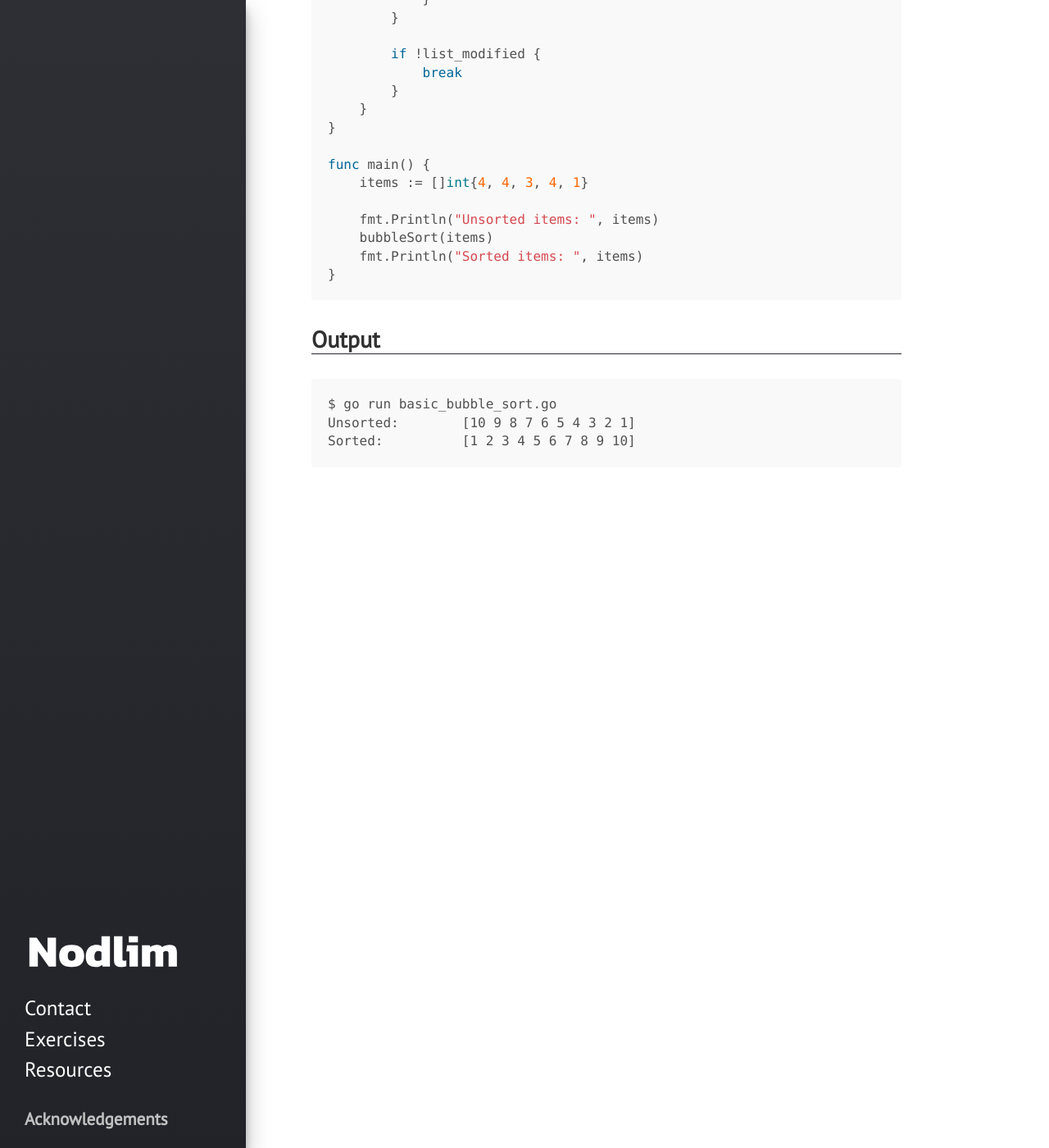
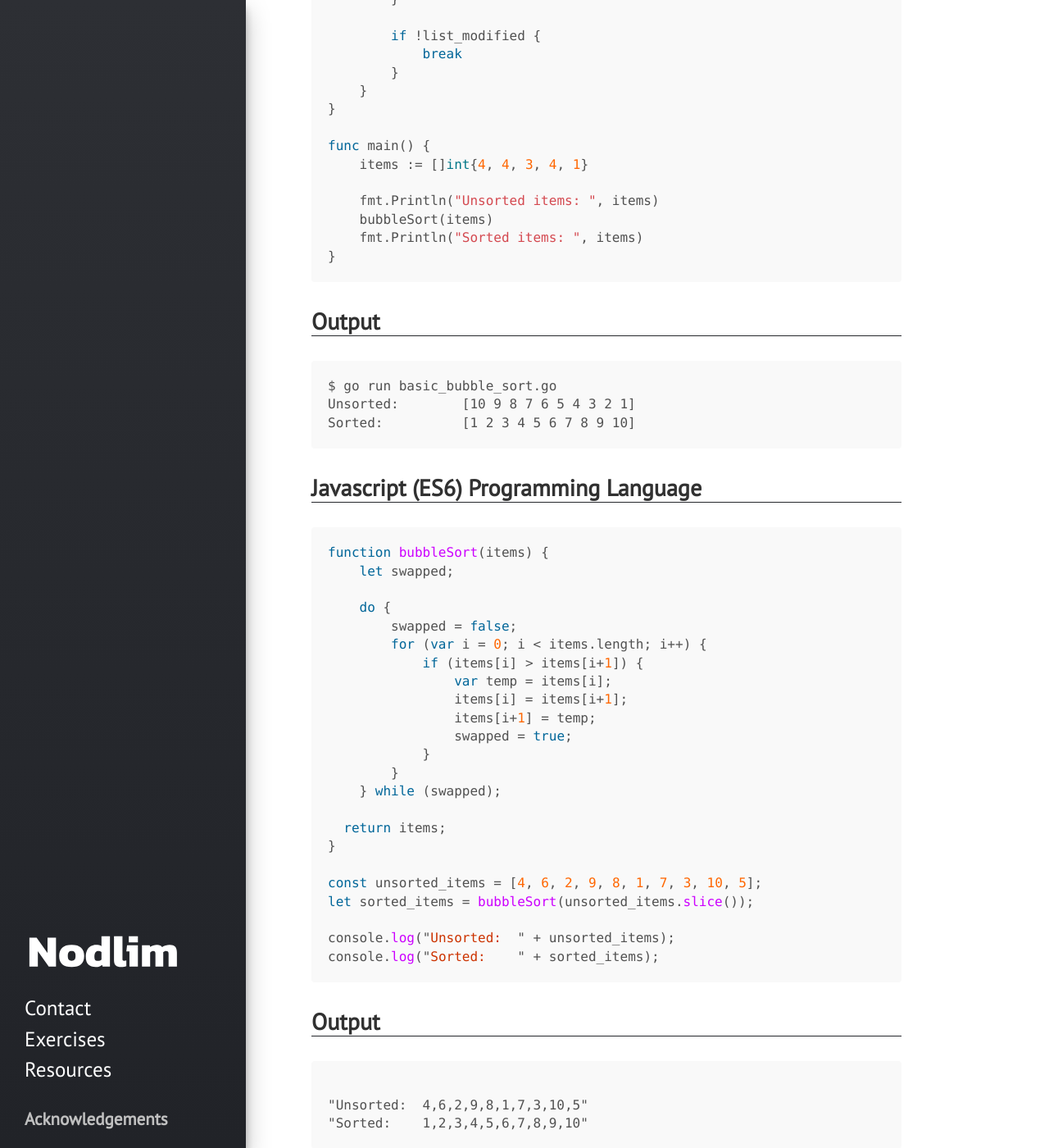
Before and after one commit to kranzuft/nodlim_old, a Jekyll site: the page built from _algo/sol/sorting/bubble.md, in a window 1280 px wide and 1400 px high, scrolled down 2986 px. Shown: the whole window at 82% size. Built offline with Jekyll 4.4.1, drawn with Linux system fonts in a browser that asks for light colours; grey boxes are pictures that could not be loaded.

Commit message:
Added es6 js

```diff
--- a/_algo/sol/sorting/bubble.md
+++ b/_algo/sol/sorting/bubble.md
@@ -6,7 +6,6 @@ title: Bubble Sort | Algorithm Solution
 ## Python Programming Language
 
 ~~~python
-
 # Sorts data using bubble sort algorithm
 def bubbleSort(items):
     while True:
@@ -155,3 +154,46 @@ $ go run basic_bubble_sort.go
 Unsorted: 	 [10 9 8 7 6 5 4 3 2 1]
 Sorted: 	 [1 2 3 4 5 6 7 8 9 10]
 ~~~
+
+## Javascript (ES6) Programming Language
+
+~~~js
+function bubbleSort(items) {
+    let swapped;
+
+    do {
+        swapped = false;
+        for (var i = 0; i < items.length; i++) {
+            if (items[i] > items[i+1]) {
+                var temp = items[i];
+                items[i] = items[i+1];
+                items[i+1] = temp;
+                swapped = true;
+            }
+        }
+    } while (swapped);
+
+  return items;
+}
+
+const unsorted_items = [4, 6, 2, 9, 8, 1, 7, 3, 10, 5];
+let sorted_items = bubbleSort(unsorted_items.slice());
+
+console.log("Unsorted:  " + unsorted_items);
+console.log("Sorted:    " + sorted_items);
+~~~
+
+## Output
+
+<section id="jsbin">
+
+<div class="jsbin highlighter-rouge"><pre class="highlight"><code>
+"Unsorted:  4,6,2,9,8,1,7,3,10,5"
+"Sorted:    1,2,3,4,5,6,7,8,9,10"
+</code></pre></div>
+
+<a href="https://jsbin.com/liceci/edit?js,console" class="jsbin">
+<img src="/jsbin.svg" alt="Code on JsBin Sandbox" class="jsbin icon"/> <p>View in JsBin</p>
+</a>
+
+</section>
```
